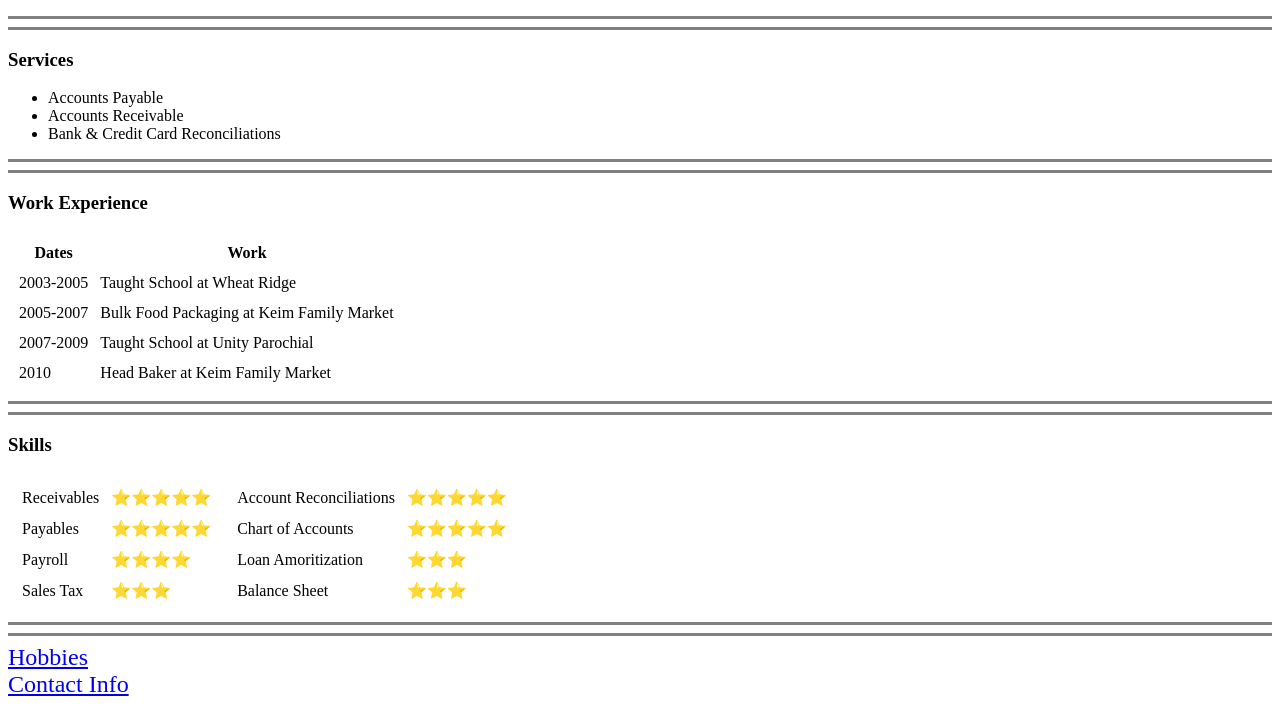
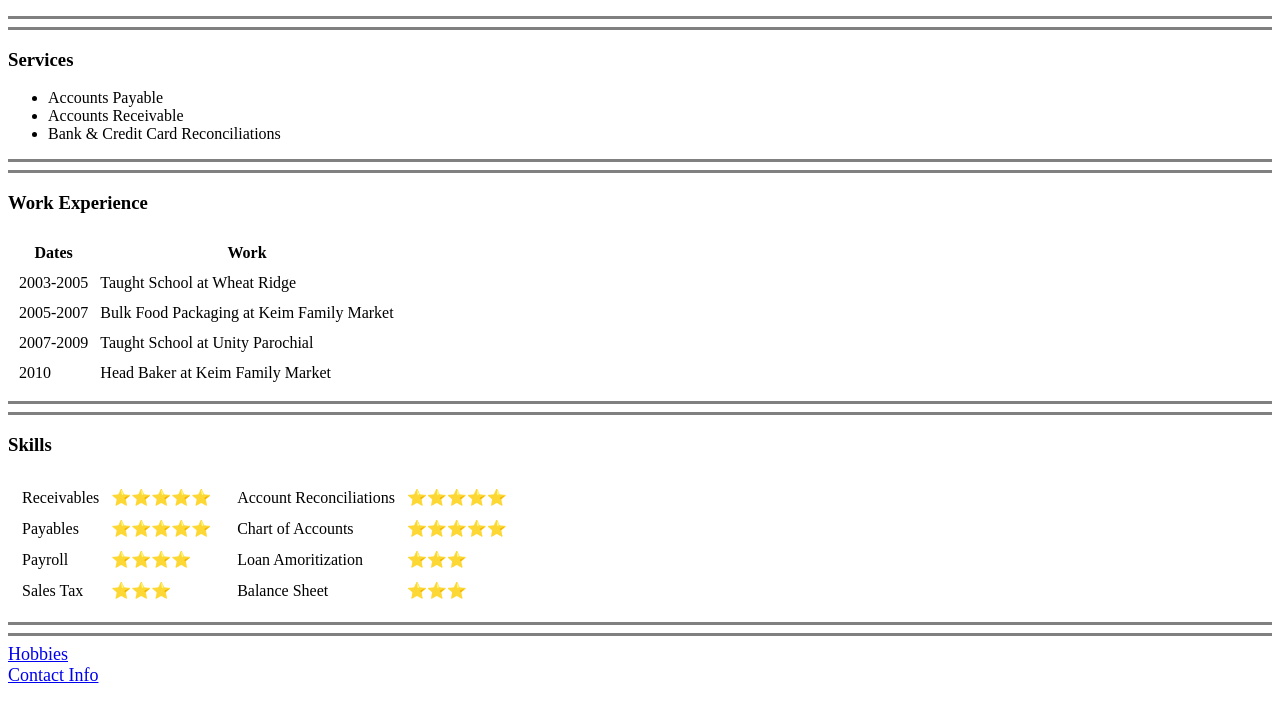
Before and after one commit to lyoder156/ly, a plain HTML site: page index.html in a window 1280 px wide. Shown: the part 356-1070 px from the top of the page. Drawn offline with Linux system fonts and the light colour scheme.

Commit message:
Updated font size for "Hobbies" & "Contact Info" links

```diff
--- a/index.html
+++ b/index.html
@@ -107,9 +107,9 @@
 
     <hr size="3" noshade>
     <hr size="3" noshade>
-    <font size="5"> <a href="Hobbies.html">Hobbies</a> </font>
+    <font size="4"> <a href="Hobbies.html">Hobbies</a> </font>
     <br>
-    <font size="5"> <a href="Contact Info.html">Contact Info</a> </font>
+    <font size="4"> <a href="Contact Info.html">Contact Info</a> </font>
   </p>
 </body>
 
```
